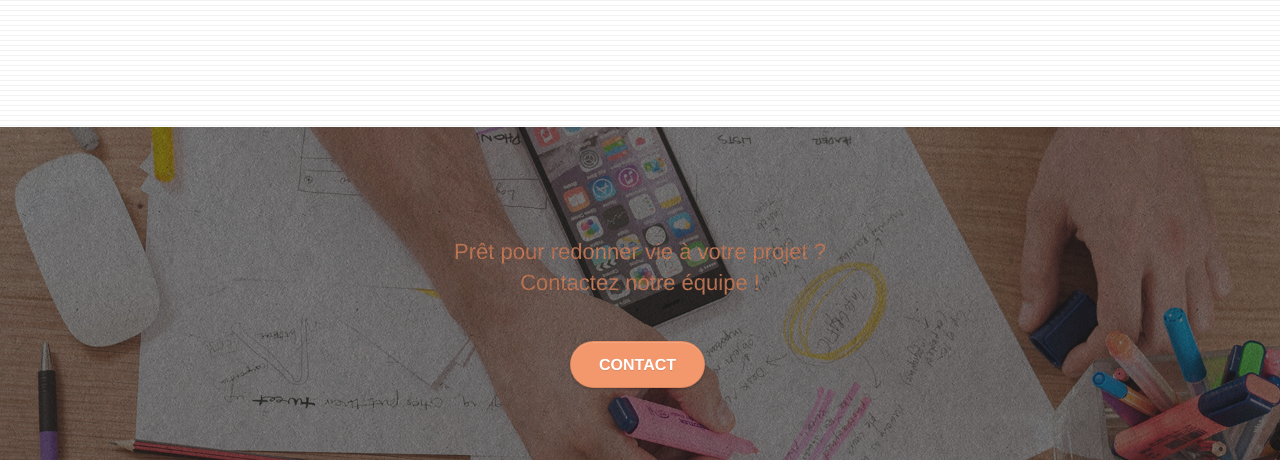
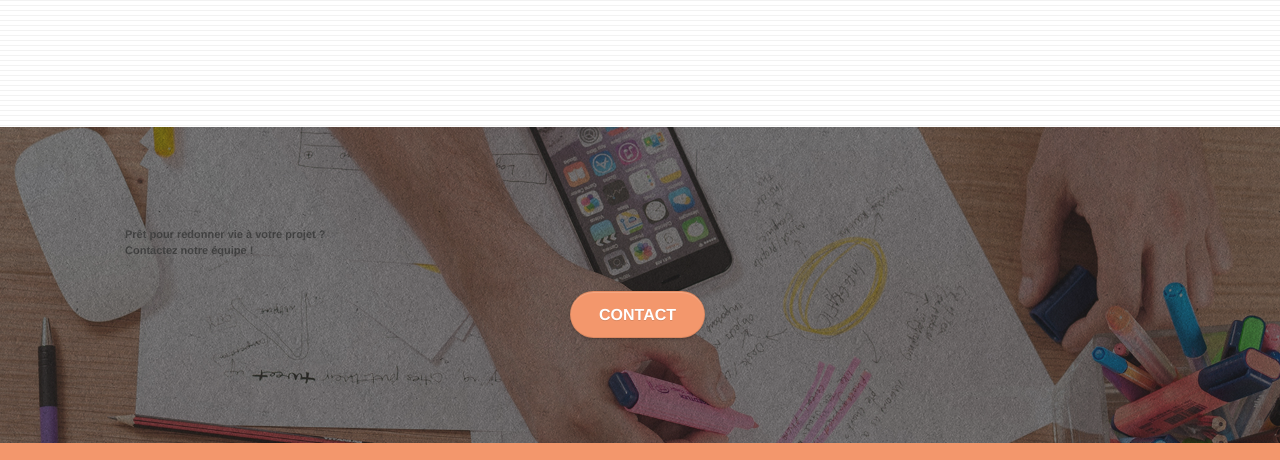
Before and after one commit to Ivory-Kain/JAKOBEKWojtek_10032021, a plain HTML site: page index.html in a window 1280 px wide. Shown: the part 2612-3072 px from the top of the page. Drawn offline with Linux system fonts and the light colour scheme.

Commit message:
Opti Bloc 5 cta HTML

```diff
--- a/index.html
+++ b/index.html
@@ -328,10 +328,13 @@
       >
         <div class="container bloc-lg">
           <div class="row">
-            <h2 class="mg-md text-center tc-white">
-              Prêt pour redonner vie à votre projet ?<br />Contactez notre
-              équipe !
-            </h2>
+            <p>
+              <strong
+                >Prêt pour redonner vie à votre projet ?<br />Contactez notre
+                équipe !</strong
+              >
+            </p>
+
             <div class="col-sm-12 text-center">
               <a
                 href="page2.html"
```
